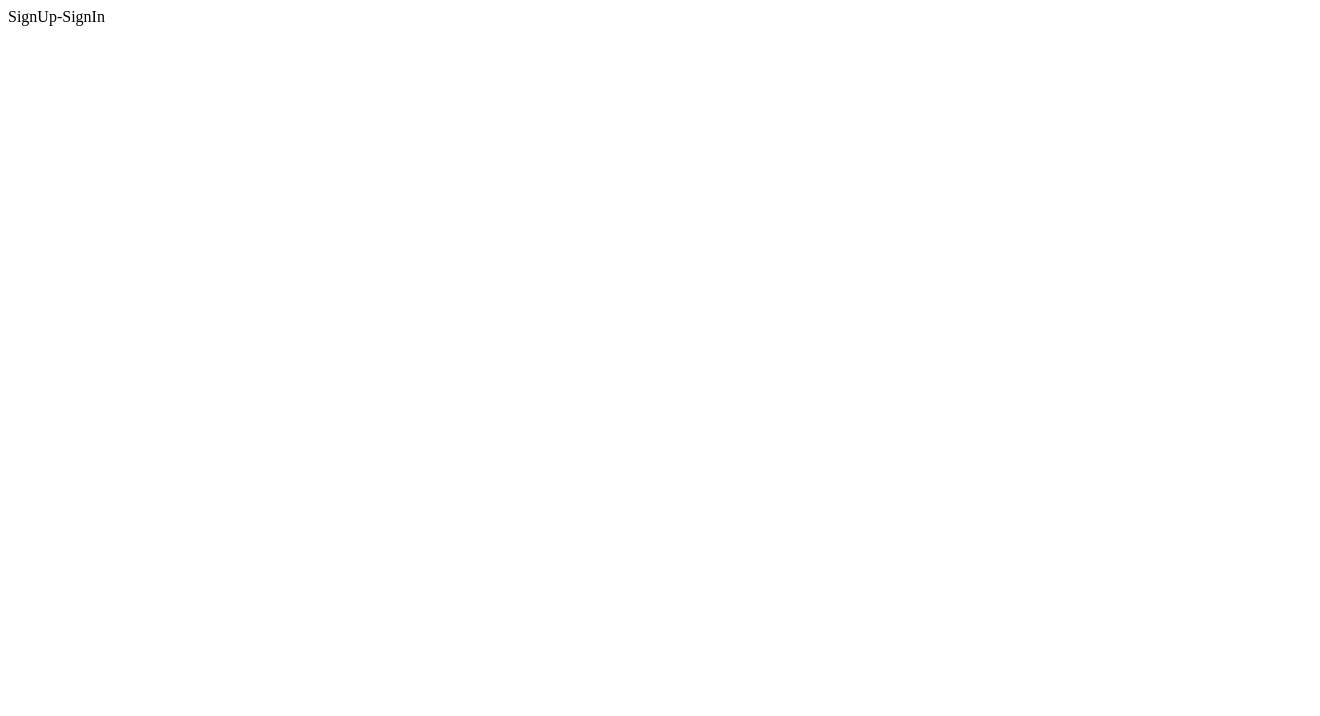
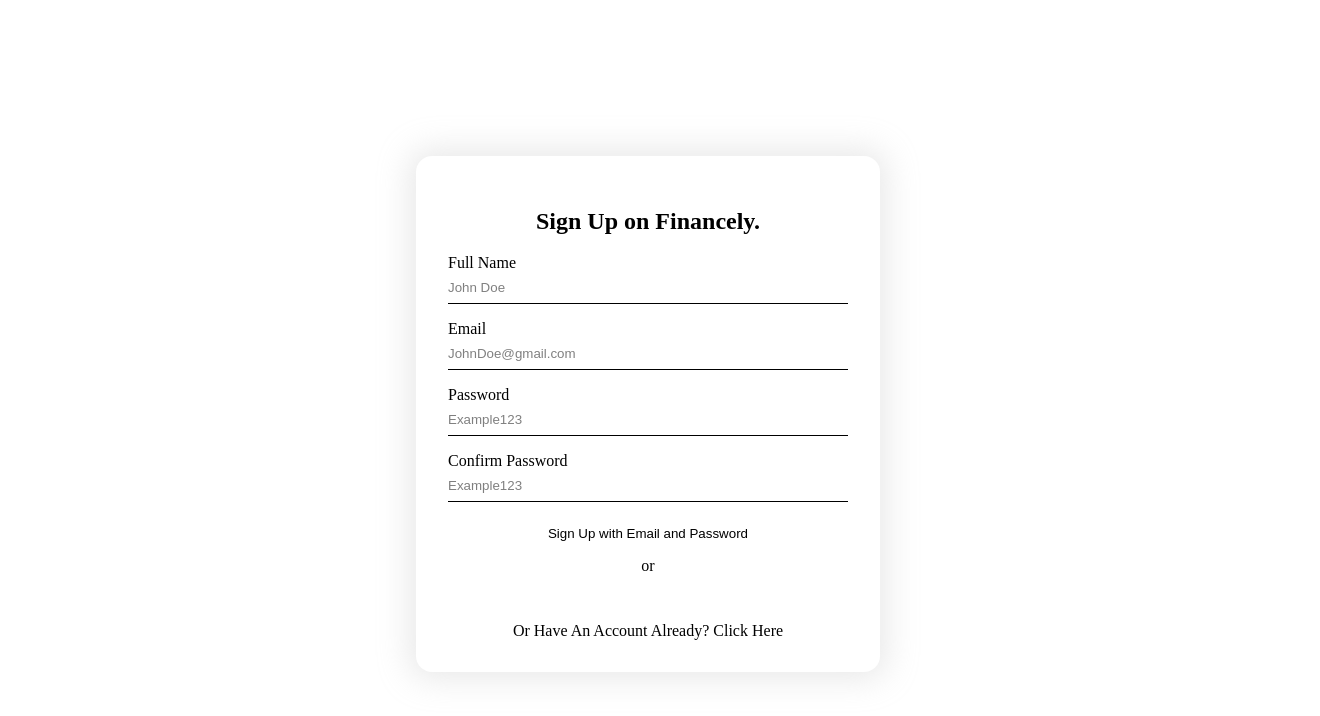
Before and after one commit to nirvair09/React-Finance-Tracker-Using-FireBase, a React (Create React App) app: page / in a window 1280 px wide. Shown: the top 716 px of the page, 1320 px wide, since content can reach past the window. Built offline with nearby package versions, Linux system fonts and the light colour scheme; no server answers; the HTML template or start-up script is replaced by a standard one.

Commit message:
signUp-signIn logic integrared

```diff
--- a/src/components/SignUp-SignIn.js
+++ b/src/components/SignUp-SignIn.js
@@ -20,9 +20,229 @@
   const [flag,setFlag]=useState(false);
 
   const navigate = useNavigate();
+
+  const creatUserDocument = async(user)=>{
+    setLoading(true);
+    if(!user) return;
+
+    const userRef = doc(db,"users",user.uid);
+    const userData = await getDoc(userRef);
+
+    if(!userData.exists()){
+      const {displayName,email,photoURL}=user;
+
+      const createdAt=new Date();
+
+
+      try {
+        await setDoc(userRef, {
+          name: displayName ? displayName : name,
+          email,
+          photoURL: photoURL ? photoURL : "",
+          createdAt,
+        });
+        toast.success("Account Created!");
+        setLoading(false);
+      } catch (error) {
+        toast.error(error.message);
+        console.error("Error creating user document: ", error);
+        setLoading(false);
+      }
+    }
+  };
+
+  const signUpWithEmail = async(e)=>{
+    setLoading(true);
+    e.preventDefault();
+    try {
+      const result = await createUserWithEmailAndPassword(
+        auth,email,password
+      );
+
+      const user=result.user;
+      await creatUserDocument(user);
+      toast.success("Signed Up Successfully");
+      setLoading(false);
+      navigate("/dashboard");
+    } catch (error) {
+      toast.error(error.message);
+      console.error(
+        "Error signing up with email and password: ",
+        error.message
+      );
+      setLoading(false);
+    }
+  }
+
+  const signInWithEmail = async(e)=>{
+    setLoading(true);
+    e.preventDefault();
+    try {
+      const result = await signInWithEmailAndPassword(
+        auth,email,password);
+        const user=result.user;
+        toast.success("Signed In Successfully");
+        setLoading(false);
+    } catch (error) {
+      toast.error(error.message);
+      console.error(
+        "Error signing in with email and password: ",
+        error.message
+      );
+      setLoading(false);
+    }
+  }
+
+  const signInWithGoogle=async()=>{
+    setLoading(true);
+    try {
+      const resutl = await signInWithPopup(auth,provider);
+      const user=resutl.user;
+      await creatUserDocument(user);
+      toast.success("Signed In Successfully");
+      setLoading(false);
+      navigate("/dashboard");
+    } catch (error) {
+      setLoading(false);
+      toast.error(error.message);
+      console.error("Error signing in with Google: ", error.message);
+    }
+  }
+
   return (
-    <div>SignUp-SignIn</div>
-  )
+    <>
+      <Header />
+      <div className="wrapper">
+        {flag ? (
+          <div className="signup-signin-container">
+            <h2 style={{ textAlign: "center" }}>
+              Log In on <span className="blue-text">Financely.</span>
+            </h2>
+            <form onSubmit={signUpWithEmail}>
+              <div className="input-wrapper">
+                <p>Email</p>
+                <input
+                  type="email"
+                  placeholder="JohnDoe@gmail.com"
+                  value={email}
+                  onChange={(e) => setEmail(e.target.value)}
+                />
+              </div>
+
+              <div className="input-wrapper">
+                <p>Password</p>
+                <input
+                  type="password"
+                  placeholder="Example123"
+                  value={password}
+                  onChange={(e) => setPassword(e.target.value)}
+                />
+              </div>
+
+              <button
+                disabled={loading}
+                className="btn"
+                onClick={signInWithEmail}
+              >
+                {loading ? "Loading..." : " Log In with Email and Password"}
+              </button>
+            </form>
+            <p style={{ textAlign: "center", margin: 0 }}>or</p>
+            <button
+              disabled={loading}
+              className="btn btn-blue"
+              onClick={signInWithGoogle}
+            >
+              {loading ? "Loading..." : " Log In with Google"}
+            </button>
+            <p
+              onClick={() => setFlag(!flag)}
+              style={{
+                textAlign: "center",
+                marginBottom: 0,
+                marginTop: "0.5rem",
+                cursor: "pointer",
+              }}
+            >
+              Or Don't Have An Account? Click Here.
+            </p>
+          </div>
+        ) : (
+          <div className="signup-signin-container">
+            <h2 style={{ textAlign: "center" }}>
+              Sign Up on <span className="blue-text">Financely.</span>
+            </h2>
+            <form onSubmit={signUpWithEmail}>
+              <div className="input-wrapper">
+                <p>Full Name</p>
+                <input
+                  type="text"
+                  placeholder="John Doe"
+                  value={name}
+                  onChange={(e) => setName(e.target.value)}
+                />
+              </div>
+              <div className="input-wrapper">
+                <p>Email</p>
+                <input
+                  type="email"
+                  placeholder="JohnDoe@gmail.com"
+                  value={email}
+                  onChange={(e) => setEmail(e.target.value)}
+                />
+              </div>
+
+              <div className="input-wrapper">
+                <p>Password</p>
+                <input
+                  type="password"
+                  placeholder="Example123"
+                  value={password}
+                  onChange={(e) => setPassword(e.target.value)}
+                />
+              </div>
+
+              <div className="input-wrapper">
+                <p>Confirm Password</p>
+                <input
+                  type="password"
+                  placeholder="Example123"
+                  value={confirmPassword}
+                  onChange={(e) => setConfirmPassword(e.target.value)}
+                />
+              </div>
+
+              <button type="submit" className="btn">
+                {loading ? "Loading..." : "Sign Up with Email and Password"}
+              </button>
+            </form>
+            <p style={{ textAlign: "center", margin: 0 }}>or</p>
+            <button
+              disabled={loading}
+              className="btn btn-blue"
+              onClick={signInWithGoogle}
+            >
+              {loading ? "Loading..." : "Sign Up with Google"}
+            </button>
+            <p
+              onClick={() => setFlag(!flag)}
+              style={{
+                textAlign: "center",
+                marginBottom: 0,
+                marginTop: "0.5rem",
+                cursor: "pointer",
+              }}
+            >
+              Or Have An Account Already? Click Here
+            </p>
+            {/* <button onClick={signInWithEmail}>
+            Sign In with Email and Password
+          </button> */}
+          </div>
+        )}
+      </div>
+    </>
+  );
 }
 
 export default SignUpSignIn
```
